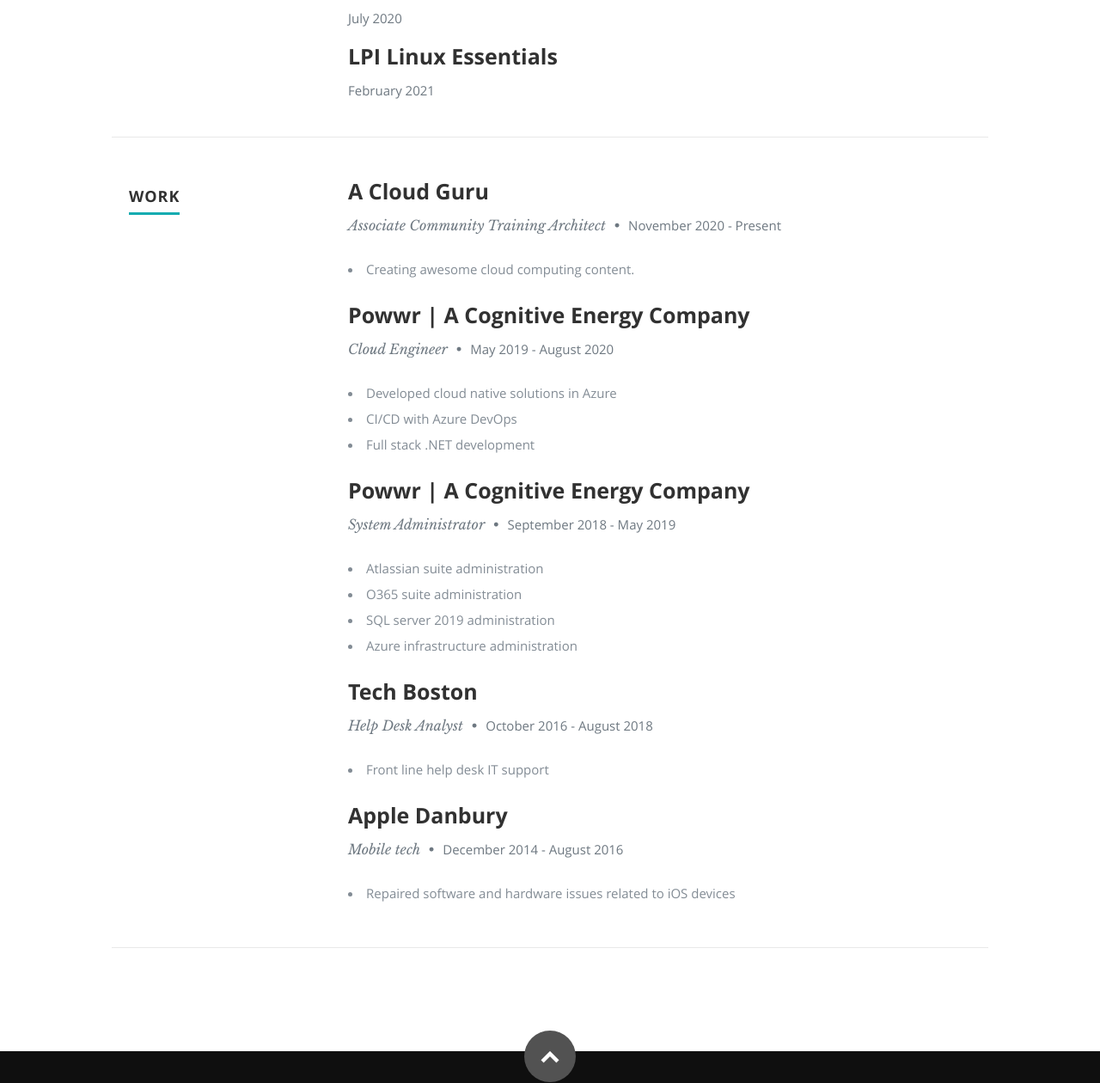
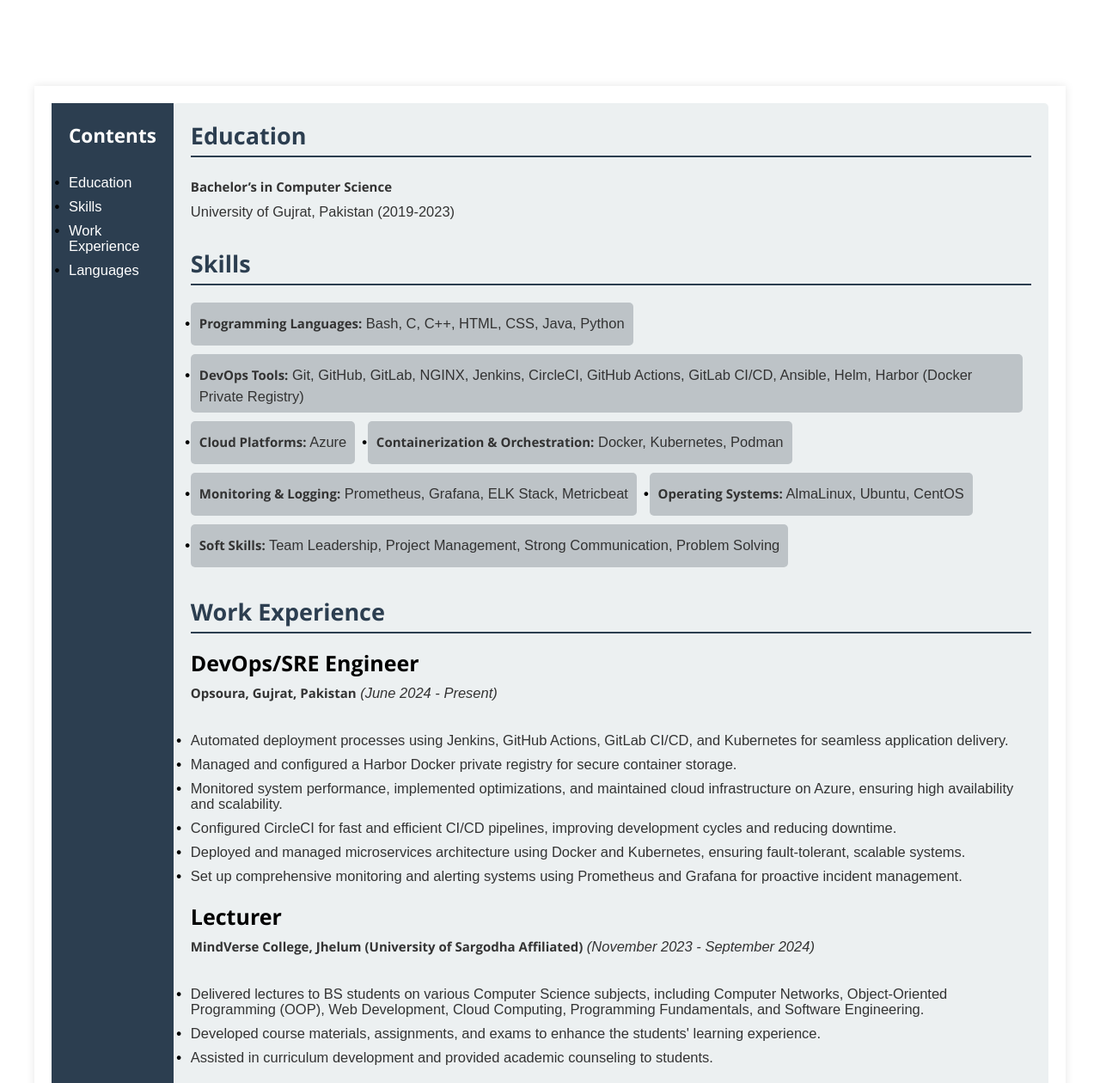
Before and after one commit to shezana-sajjad/azure-resume, a plain HTML site: page frontend/index.html in a window 1280 px wide. Shown: the part 1361-2621 px from the top of the page at 86% size. Drawn offline with nearby package versions, Linux system fonts and the light colour scheme.

Commit message:
cv updated

```diff
--- a/frontend/index.html
+++ b/frontend/index.html
@@ -4,10 +4,11 @@
 <!--[if (gte IE 8)|!(IE)]><!--><html class="no-js" lang="en"> <!--<![endif]-->
 <head>
 
+
    <!--- Basic Page Needs
    ================================================== -->
    <meta charset="utf-8">
-	<title>Gwyn's Resume</title>
+	<title>Shezana Resume</title>
 	<meta name="description" content="">
 	<meta name="author" content="">
 
@@ -30,6 +31,101 @@
    <!-- Favicons
 	================================================== -->
 	<link rel="shortcut icon" href="favicon.png" >
+   <style>
+      body {
+          font-family: 'Arial', sans-serif;
+          background-color: #f4f4f9;
+          color: #333;
+          margin: 0;
+          padding: 0;
+      }
+      .container {
+          display: flex;
+          max-width: 1200px;
+          margin: 30px auto;
+          padding: 20px;
+          background-color: #fff;
+          box-shadow: 0 0 10px rgba(0,0,0,0.1);
+      }
+      .left-sidebar {
+          width: 250px;
+          background-color: #2C3E50;
+          color: white;
+          padding: 20px;
+          position: sticky;
+          top: 20px;
+          height: auto;
+      }
+      .left-sidebar h2 {
+          color: white;
+          font-size: 1.5em;
+          margin-bottom: 20px;
+      }
+      .right-content {
+          flex-grow: 1;
+          padding-left: 30px;
+          background-color: #ecf0f1; /* Updated background color for the content section */
+          border-radius: 5px; /* Added border radius */
+          padding: 20px; /* Added padding for better spacing */
+      }
+      h2 {
+          color: #2C3E50;
+          font-size: 1.8em;
+          border-bottom: 2px solid #2C3E50;
+          padding-bottom: 5px;
+          margin-bottom: 20px;
+      }
+      p, ul {
+          font-size: 1.1em;
+          line-height: 1.6;
+      }
+      ul {
+          list-style: none;
+          padding-left: 0;
+      }
+      ul li {
+          margin-bottom: 10px;
+          position: relative;
+      }
+      ul li:before {
+          content: "•";
+          color: black; /* Change bullet color to black */
+          font-weight: bold;
+          display: inline-block;
+          width: 1em;
+          margin-left: -1em;
+      }
+      .skills-list li {
+          background-color: #bdc3c7; /* Updated background color for skills list items */
+          padding: 10px;
+          border-radius: 5px;
+          display: inline-block;
+          margin-right: 10px;
+          margin-bottom: 10px;
+      }
+      .languages-list {
+          padding: 10px; /* Added padding for better spacing */
+          background-color: #f8f8f8; /* Updated background color for languages section to off-white */
+          color: #333; /* Updated text color for languages section */
+          border-radius: 5px; /* Added border radius */
+      }
+      .languages-list li {
+          display: inline-block;
+          padding: 5px 10px;
+          border-radius: 5px;
+      }
+      .work-experience h3 {
+          margin-bottom: 5px;
+          color: #2980b9;
+      }
+      .work-experience p {
+          font-style: italic;
+      }
+      .work-experience .job-title {
+          color: black; /* Set job title text color to black */
+          font-weight: bold; /* Make job title bold */
+      }
+  </style>
 
 </head>
 
@@ -48,22 +144,22 @@
             <li class="current"><a class="smoothscroll" href="#home">Home</a></li>
             <li><a class="smoothscroll" href="#about">About</a></li>
 	         <li><a class="smoothscroll" href="#resume">Resume</a></li>
+            <li><a class="smoothscroll" href="#blog">Blog</a></li>
          </ul> <!-- end #nav -->
 
       </nav> <!-- end #nav-wrap -->
 
       <div class="row banner">
          <div class="banner-text">
-            <h1 class="responsive-headline">Hi, I'm Gwyn</h1>
+            <h1 class="responsive-headline">Hi, I'm Shezana</h1>
 
             <p>and this page has been viewed <a id="counter"></a> times :) </p>
             <ul class="social">
-               <li><a href="https://twitter.com/madebygps"><i class="fa fa-twitter"></i></a></li>
-               <li><a href="https://madebygps.com"><i class="fa fa-external-link"></i></a></li>
-               <li><a href="https://linkedin.com/in/gwyneth-pena"><i class="fa fa-linkedin"></i></a></li>
-               <li><a href="https://instagram.com/madebygps"><i class="fa fa-instagram"></i></a></li>
-               <li><a href="https://youtube.com/madebygps"><i class="fa fa-youtube"></i></a></li>
-               <li><a href="https://github.com/madebygps/cgc-azure-resume"><i class="fa fa-github"></i></a></li>
+              <!----<li><a href="https://twitter.com/madebygps"><i class="fa fa-twitter"></i></a></li>
+               <li><a href="https://madebygps.com"><i class="fa fa-external-link"></i></a></li>-->
+               <li><a href="https://www.linkedin.com/in/shezana-sajjad-48b2a0257/"><i class="fa fa-linkedin"></i></a></li>
+               <!--<li><a href="https://instagram.com/madebygps"><i class="fa fa-instagram"></i></a></li> -->
+               <li><a href="https://github.com/shezana-sajjad/azure-resume"><i class="fa fa-github"></i></a></li>
             </ul>
          </div>
       </div>
@@ -91,12 +187,14 @@
 
             <h2>ABOUT ME</h2>
 
-            <p> Hi, I'm Gwyneth Pena-Siguenza, <span>Training Architect at <a href="https://acloud.guru">A Cloud Guru</a></span>, <span> <a href="https://mvp.microsoft.com/en-us/PublicProfile/5003866">Azure MVP</a></span>
-               and <span><a href="https://youtube.com/madebygps">YouTuber</a></span> focused on making cloud learning more accessible and less daunting for everyone.
-
-         </br>
-      </br>
-       I built this page as part of the <span><a href="https://github.com/madebygps/cgc-azure-resume">Cloud Guru Azure Resume Challenge.</a></span>
+            <p style="color: lightcyan"> Hi, I'm Shezana Sajjad, <span>DevOps/SRE Engineer at <a href="https://opsoura.com">Opsoura</a></span>, with deep expertise in cloud infrastructure management and automation.
+            </br>
+            </br>
+            I specialize in building scalable, reliable, and cost-effective solutions using tools like <span>Azure</span>, <span>Kubernetes</span>, and <span>Jenkins</span> for continuous integration and delivery. I am passionate about optimizing system performance and ensuring seamless operations for modern cloud environments.
+            </br>
+            </br>
+            I created this page as part of my journey to share insights and expertise on DevOps and Site Reliability Engineering.
+      </p>
 
 
          </div> <!-- end .main-col -->
@@ -110,152 +208,80 @@
    ================================================== -->
    <section id="resume">
 
-      <!-- Education
-      ----------------------------------------------- -->
-      <div class="row education">
+      <div class="container">
 
-         <div class="three columns header-col">
-            <h1><span>Certifications</span></h1>
+         <!-- Left sidebar for headings -->
+         <div class="left-sidebar">
+             <h2>Contents</h2>
+             <ul>
+                 <li><a href="#education" style="color: white; text-decoration: none;">Education</a></li>
+                 <li><a href="#skills" style="color: white; text-decoration: none;">Skills</a></li>
+                 <li><a href="#experience" style="color: white; text-decoration: none;">Work Experience</a></li>
+                 <li><a href="#languages" style="color: white; text-decoration: none;">Languages</a></li>
+             </ul>
          </div>
 
-         <div class="nine columns main-col">
+         <!-- Right content section -->
+         <div class="right-content">
 
-            <div class="row item">
+             <div class="section" id="education">
+                 <h2>Education</h2>
+                 <p>
+                     <strong>Bachelor’s in Computer Science</strong> <br>
+                     University of Gujrat, Pakistan (2019-2023)
+                 </p>
+             </div>
 
-               <div class="twelve columns">
+             <div class="section" id="skills">
+                 <h2>Skills</h2>
+                 <ul class="skills-list">
+                     <li><strong>Programming Languages:</strong> Bash, C, C++, HTML, CSS, Java, Python</li>
+                     <li><strong>DevOps Tools:</strong> Git, GitHub, GitLab, NGINX, Jenkins, CircleCI, GitHub Actions, GitLab CI/CD, Ansible, Helm, Harbor (Docker Private Registry)</li>
+                     <li><strong>Cloud Platforms:</strong> Azure</li>
+                     <li><strong>Containerization & Orchestration:</strong> Docker, Kubernetes, Podman</li>
+                     <li><strong>Monitoring & Logging:</strong> Prometheus, Grafana, ELK Stack, Metricbeat</li>
+                     <li><strong>Operating Systems:</strong> AlmaLinux, Ubuntu, CentOS</li>
+                     <li><strong>Soft Skills:</strong> Team Leadership, Project Management, Strong Communication, Problem Solving</li>
+                 </ul>
+             </div>
 
-                  <h3>AWS Certified Developer Associate</h3>
-                  <p class="info"><em class="date">March 2018</em></p>
+             <div class="section" id="experience">
+                 <h2>Work Experience</h2>
 
-               </div>
+                 <div class="work-experience">
+                     <h3 class="job-title">DevOps/SRE Engineer</h3>
+                     <p><strong>Opsoura, Gujrat, Pakistan</strong> (June 2024 - Present)</p>
+                     <ul>
+                         <li>Automated deployment processes using Jenkins, GitHub Actions, GitLab CI/CD, and Kubernetes for seamless application delivery.</li>
+                         <li>Managed and configured a Harbor Docker private registry for secure container storage.</li>
+                         <li>Monitored system performance, implemented optimizations, and maintained cloud infrastructure on Azure, ensuring high availability and scalability.</li>
+                         <li>Configured CircleCI for fast and efficient CI/CD pipelines, improving development cycles and reducing downtime.</li>
+                         <li>Deployed and managed microservices architecture using Docker and Kubernetes, ensuring fault-tolerant, scalable systems.</li>
+                         <li>Set up comprehensive monitoring and alerting systems using Prometheus and Grafana for proactive incident management.</li>
+                     </ul>
+                 </div>
 
-            </div> <!-- item end -->
+                 <div class="work-experience">
+                     <h3 class="job-title">Lecturer</h3>
+                     <p><strong>MindVerse College, Jhelum (University of Sargodha Affiliated)</strong> (November 2023 - September 2024)</p>
+                     <ul>
+                         <li>Delivered lectures to BS students on various Computer Science subjects, including Computer Networks, Object-Oriented Programming (OOP), Web Development, Cloud Computing, Programming Fundamentals, and Software Engineering.</li>
+                         <li>Developed course materials, assignments, and exams to enhance the students' learning experience.</li>
+                         <li>Assisted in curriculum development and provided academic counseling to students.</li>
+                     </ul>
+                 </div>
+             </div>
 
-            <div class="row item">
-
-               <div class="twelve columns">
-
-                  <h3>Azure Fundamentals AZ900</h3>
-                  <p class="info"><em class="date">July 2020</em></p>
-
-               </div>
-
-            </div> <!-- item end -->
-
-            <div class="row item">
-
-               <div class="twelve columns">
-
-                  <h3>LPI Linux Essentials</h3>
-                  <p class="info"><em class="date">February 2021</em></p>
-
-               </div>
-
-            </div> <!-- item end -->
-
-         </div> <!-- main-col end -->
-
-      </div> <!-- End Education -->
-
-
-      <!-- Work
-      ----------------------------------------------- -->
-      <div class="row work">
-
-         <div class="three columns header-col">
-            <h1><span>Work</span></h1>
+             <div class="section" id="languages">
+                 <h2>Languages</h2>
+                 <div class="languages-list">
+                     <li>English</li>
+                     <li>Urdu</li>
+                 </div>
+             </div>
          </div>
 
-         <div class="nine columns main-col">
-
-            <div class="row item">
-
-               <div class="twelve columns">
-
-                  <h3>A Cloud Guru</h3>
-                  <p class="info">Associate Community Training Architect <span>&bull;</span> <em class="date">November 2020 - Present</em></p>
-
-                  <p>
-                  <li>Creating awesome cloud computing content.</li>
-                  </p>
-
-               </div>
-
-            </div> <!-- item end -->
-
-            <div class="row item">
-
-               <div class="twelve columns">
-
-                  <h3>Powwr | A Cognitive Energy Company</h3>
-                  <p class="info">Cloud Engineer <span>&bull;</span> <em class="date">May 2019 - August 2020</em></p>
-
-                  <p>
-                     <li>Developed cloud native solutions in Azure</li>
-                     <li>CI/CD with Azure DevOps</li>
-                     <li>Full stack .NET development</li>
-                  </p>
-
-               </div>
-
-            </div> <!-- item end -->
-
-            <div class="row item">
-
-               <div class="twelve columns">
-
-                  <h3>Powwr | A Cognitive Energy Company</h3>
-                  <p class="info">System Administrator <span>&bull;</span> <em class="date">September 2018 - May 2019</em></p>
-
-                  <p>
-                  <li>Atlassian suite administration</li>
-                  <li>O365 suite administration</li>
-                  <li>SQL server 2019 administration</li>
-                  <li>Azure infrastructure administration</li>
-                  </p>
-
-               </div>
-
-            </div> <!-- item end -->
-
-            <div class="row item">
-
-               <div class="twelve columns">
-
-                  <h3>Tech Boston</h3>
-                  <p class="info">Help Desk Analyst <span>&bull;</span> <em class="date">October 2016 - August 2018</em></p>
-
-                  <p>
-                  <li>Front line help desk IT support</li>
-                  </p>
-
-               </div>
-
-            </div> <!-- item end -->
-
-            <div class="row item">
-
-               <div class="twelve columns">
-
-                  <h3>Apple Danbury</h3>
-                  <p class="info">Mobile tech <span>&bull;</span> <em class="date">December 2014 - August 2016</em></p>
-
-                  <p>
-                  <li>Repaired software and hardware issues related to iOS devices</li>
-
-                  </p>
-
-               </div>
-
-            </div> <!-- item end -->
-
-         </div> <!-- main-col end -->
-
-      </div> <!-- End Work -->
-
-
-
-
+     </div>
    </section> <!-- Resume Section End-->
 
 
@@ -268,18 +294,14 @@
          <div class="twelve columns">
 
             <ul class="social-links">
-               <li><a href="https://twitter.com/madebygps"><i class="fa fa-twitter"></i></a></li>
-               <li><a href="https://linkedin.com/in/gwyneth-pena"><i class="fa fa-linkedin"></i></a></li>
-               <li><a href="https://madebygps.com"><i class="fa fa-external-link"></i></a></li>
+               <!--<li><a href="https://twitter.com/madebygps"><i class="fa fa-twitter"></i></a></li>-->
+               <li><a href="https://www.linkedin.com/in/shezana-sajjad-48b2a0257/"><i class="fa fa-linkedin"></i></a></li>
+              <!-- <li><a href="https://madebygps.com"><i class="fa fa-external-link"></i></a></li>
                <li><a href="https://instagram.com/madebygps"><i class="fa fa-instagram"></i></a></li>
-               <li><a href="https://youtube.com/madebygps"><i class="fa fa-youtube"></i></a></li>
-               <li><a href="https://github.com/madebygps/cgc-azure-resume"><i class="fa fa-github"></i></a></li>
+               <li><a href="https://youtube.com/madebygps"><i class="fa fa-youtube"></i></a></li>-->
+               <li><a href="https://github.com/shezana-sajjad/azure-resume"><i class="fa fa-github"></i></a></li>
             </ul>
 
-            <ul class="copyright">
-               <a href="https://www.styleshout.com/free-templates/ceevee/"> Template by CeeVee </a>
-
-            </ul>
 
          </div>
 
--- a/frontend/main.js
+++ b/frontend/main.js
@@ -14,6 +14,6 @@
         document.getElementById("counter").innerText=count;
     }).catch(function(error) {
         console.log(error);
-    }) ;
+    });
 return count;
     }
```
Also changed, not shown: frontend/images/as.gif (added).
